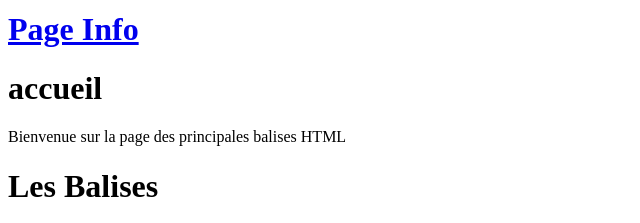
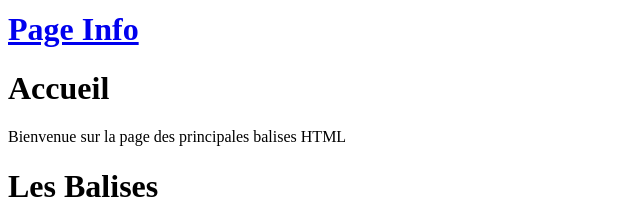
Before and after one commit to Demonbull429/Demonbull429.github.io, a plain HTML site: page index.html in a window 1280 px wide. Shown: the part 127-350 px from the top of the page, 0-640 px from the left. Drawn offline with Linux system fonts and the light colour scheme.

Commit message:
Update index.html

```diff
--- a/index.html
+++ b/index.html
@@ -9,7 +9,7 @@
     <h1><a href="Accueil">Accueil</a></h1>
 	<h1><a href="Les balises">Les Balises</a></h1>
 	<h1><a href="Page info">Page Info</a></h1>
-    <h1>accueil</h1>
+    <h1>Accueil</h1>
 	<p>Bienvenue sur la page des principales balises HTML</p>
 	<h1>Les Balises</h1>
 	<p>Voici quelques'unes des balises HTML les plus utilisées :</p>
```
